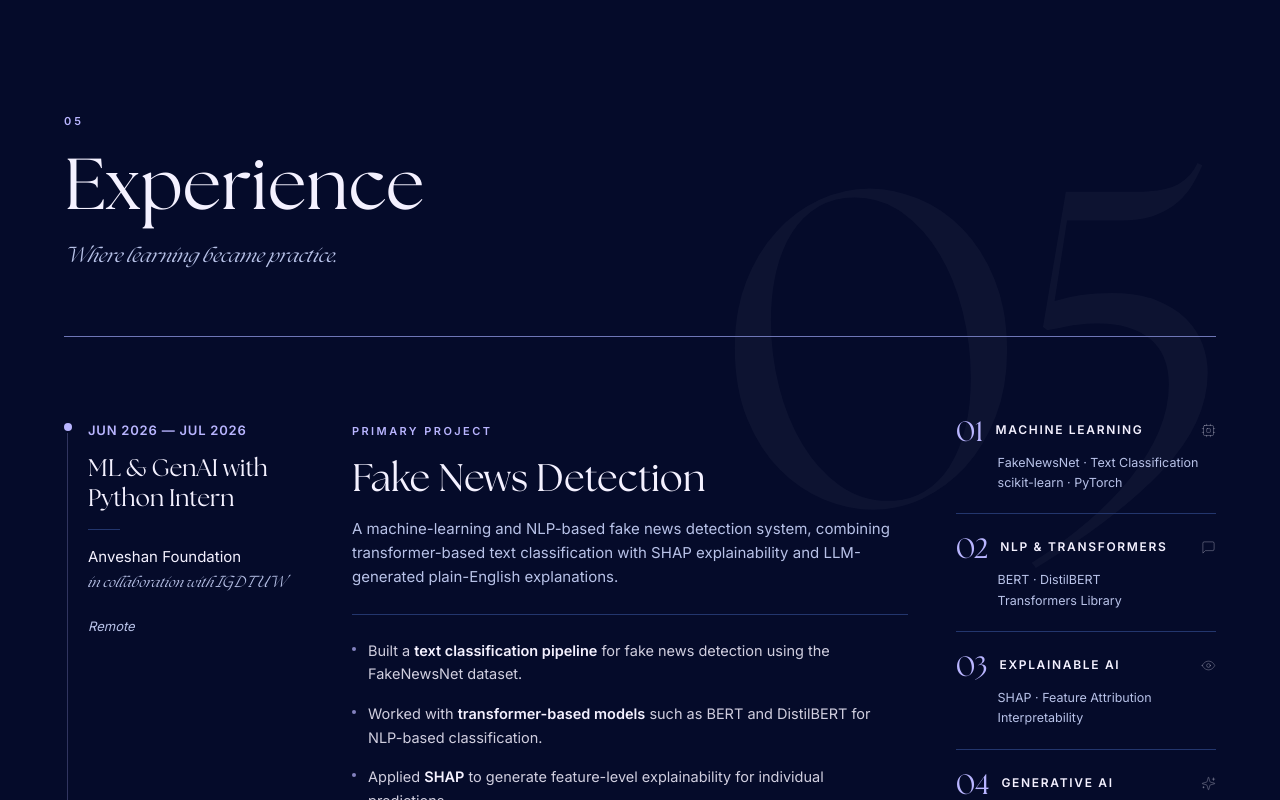
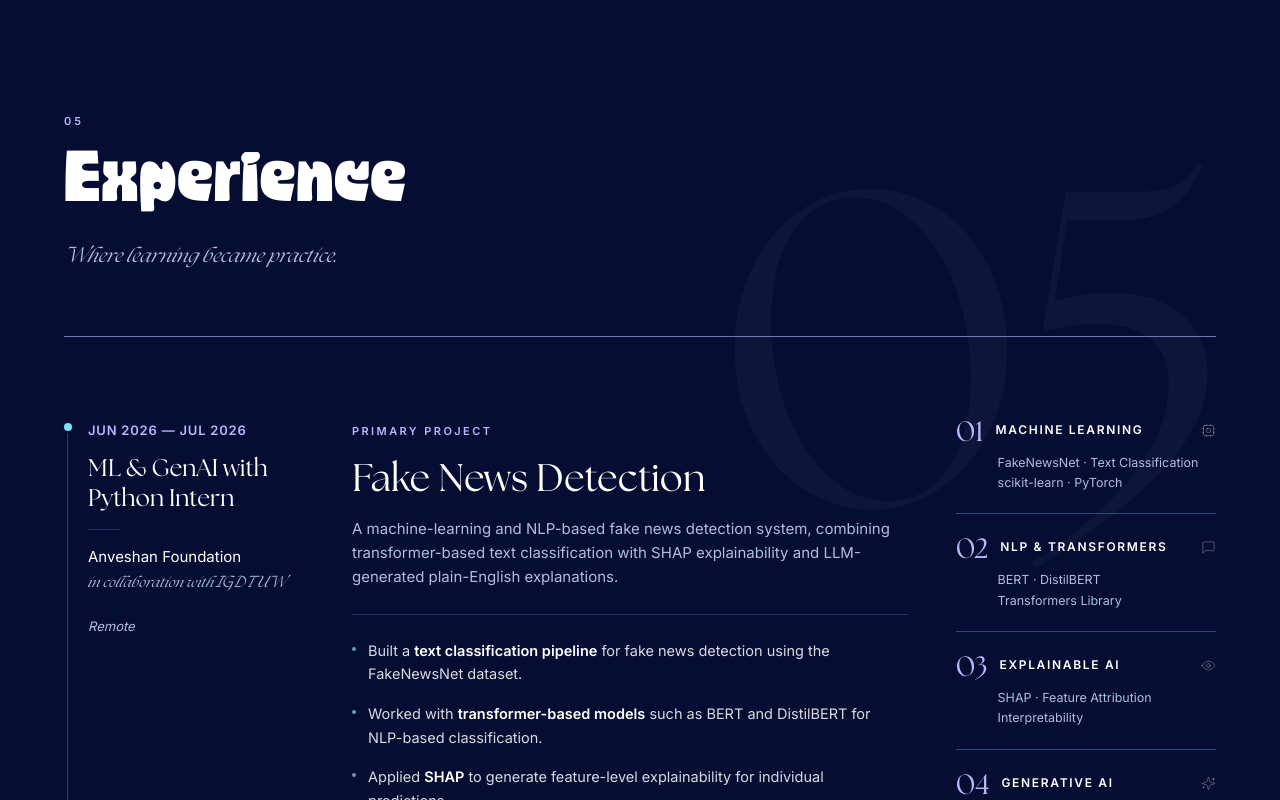
Before and after one commit to trisha29807-del/Portfolio-Trisha, a React (Vite) app: page / in a window 1280 px wide. Shown: the part 7100-7900 px from the top of the page. Built offline with nearby package versions, Linux system fonts and the light colour scheme; the HTML template or start-up script is replaced by a standard one.

Commit message:
Apply reference visual language across portfolio sections

```diff
--- a/src/components/Experience/ExperienceSection.tsx
+++ b/src/components/Experience/ExperienceSection.tsx
@@ -28,7 +28,7 @@ export function ExperienceSection() {
     <section
       ref={sectionRef}
       id="experience"
-      className="relative overflow-hidden bg-day-bg text-day-ink transition-colors duration-700 ease-editorial dark:bg-night-bg dark:text-night-ink"
+      className="relative overflow-hidden bg-[#050D32] text-white transition-colors duration-700 ease-[cubic-bezier(0.65,0,0.35,1)] dark:bg-[#050D32] dark:text-white"
     >
       {/* oversized background numeral, centered/integrated like Education & Skills */}
       <motion.div
@@ -36,7 +36,7 @@ export function ExperienceSection() {
         style={{ y: bgY }}
         className="pointer-events-none absolute inset-x-0 top-[10%] flex justify-end pr-4 sm:pr-12"
       >
-        <span className="select-none font-serif text-[22rem] leading-none text-day-ink/[0.035] dark:text-night-ink/[0.035] sm:text-[28rem]">
+        <span className="select-none font-seasons text-[22rem] leading-none text-white/[0.035] dark:text-white/[0.035] sm:text-[28rem]">
           05
         </span>
       </motion.div>
@@ -49,13 +49,13 @@ export function ExperienceSection() {
           viewport={{ once: true, margin: "-15% 0px" }}
           variants={fadeUp}
         >
-          <span className="text-[11px] font-semibold tracking-[0.28em] uppercase text-day-burgundy dark:text-night-burgundy">
+          <span className="text-[11px] font-semibold tracking-[0.28em] uppercase text-[#B9B7FF] dark:text-[#B9B7FF]">
             05
           </span>
-          <h2 className="mt-4 font-serif text-[clamp(2.5rem,6vw,4.5rem)] leading-[1.02] text-day-ink dark:text-night-ink">
+          <h2 className="mt-4 font-boldfat text-[clamp(2.5rem,6vw,4.5rem)] leading-[1.02] text-white dark:text-white">
             Experience
           </h2>
-          <p className="mt-5 max-w-[38ch] font-serif text-[19px] italic leading-relaxed text-day-muted dark:text-night-muted">
+          <p className="mt-5 max-w-[38ch] font-seasons text-[19px] italic leading-relaxed text-[#AEBEDE] dark:text-[#AEBEDE]">
             Where learning became practice.
           </p>
         </motion.div>
@@ -75,27 +75,27 @@ export function ExperienceSection() {
             variants={fadeUp}
             className="relative pl-6"
           >
-            <span className="absolute left-0 top-1.5 h-2 w-2 rounded-full bg-day-burgundy dark:bg-night-burgundy" />
-            <span className="absolute left-[3px] top-4 bottom-0 w-px bg-day-burgundy/25 dark:bg-night-burgundy/25" />
+            <span className="absolute left-0 top-1.5 h-2 w-2 rounded-full bg-[#7FDFFF] dark:bg-[#7FDFFF]" />
+            <span className="absolute left-[3px] top-4 bottom-0 w-px bg-[#7FDFFF]/25 dark:bg-[#7FDFFF]/25" />
 
-            <span className="text-[13px] font-semibold tracking-[0.06em] text-day-burgundy dark:text-night-burgundy">
+            <span className="text-[13px] font-semibold tracking-[0.06em] text-[#B9B7FF] dark:text-[#B9B7FF]">
               {experience.dateRange}
             </span>
 
-            <h3 className="mt-3 font-serif text-[1.5rem] leading-tight text-day-ink dark:text-night-ink">
+            <h3 className="mt-3 font-seasons text-[1.5rem] leading-tight text-white dark:text-white">
               {experience.role}
             </h3>
 
             <div className="mt-4 h-px w-8 bg-day-border dark:bg-night-border" />
 
-            <p className="mt-4 text-[15px] text-day-ink dark:text-night-ink">
+            <p className="mt-4 text-[15px] text-white dark:text-white">
               {experience.org}
             </p>
-            <p className="mt-1 font-serif text-[14px] italic text-day-muted dark:text-night-muted">
+            <p className="mt-1 font-seasons text-[14px] italic text-[#AEBEDE] dark:text-[#AEBEDE]">
               {experience.collaboration}
             </p>
 
-            <p className="mt-6 text-[13px] italic text-day-muted dark:text-night-muted">
+            <p className="mt-6 text-[13px] italic text-[#AEBEDE] dark:text-[#AEBEDE]">
               {experience.format}
             </p>
           </motion.div>
@@ -109,13 +109,13 @@ export function ExperienceSection() {
             variants={fadeUp}
             className="group"
           >
-            <span className="text-[11px] font-semibold tracking-[0.22em] uppercase text-day-burgundy dark:text-night-burgundy">
+            <span className="text-[11px] font-semibold tracking-[0.22em] uppercase text-[#B9B7FF] dark:text-[#B9B7FF]">
               {project.label}
             </span>
-            <h3 className="mt-3 font-serif text-[clamp(1.75rem,3vw,2.5rem)] leading-tight text-day-ink transition-colors duration-300 ease-editorial group-hover:text-day-burgundy dark:text-night-ink dark:group-hover:text-night-burgundy">
+            <h3 className="mt-3 font-seasons text-[clamp(1.75rem,3vw,2.5rem)] leading-tight text-white transition-colors duration-300 ease-[cubic-bezier(0.65,0,0.35,1)] group-hover:text-[#B9B7FF] dark:text-white dark:group-hover:text-night-burgundy">
               {project.name}
             </h3>
-            <p className="mt-4 max-w-xl text-[15px] leading-relaxed text-day-muted dark:text-night-muted">
+            <p className="mt-4 max-w-xl text-[15px] leading-relaxed text-[#AEBEDE] dark:text-[#AEBEDE]">
               {project.description}
             </p>
 
@@ -125,12 +125,12 @@ export function ExperienceSection() {
               {project.bullets.map((b) => (
                 <li
                   key={b.bold}
-                  className="flex gap-3 text-[14.5px] leading-relaxed text-day-ink/85 dark:text-night-ink/85"
+                  className="flex gap-3 text-[14.5px] leading-relaxed text-white/85 dark:text-white/85"
                 >
-                  <span className="mt-2 h-1 w-1 shrink-0 rounded-full bg-day-burgundy/70 dark:bg-night-burgundy/70" />
+                  <span className="mt-2 h-1 w-1 shrink-0 rounded-full bg-[#7FDFFF]/70 dark:bg-[#7FDFFF]/70" />
                   <span>
                     {b.lead}{" "}
-                    <strong className="font-semibold text-day-ink dark:text-night-ink">
+                    <strong className="font-semibold text-white dark:text-white">
                       {b.bold}
                     </strong>{" "}
                     {b.rest}
@@ -159,25 +159,25 @@ export function ExperienceSection() {
                 <div
                   key={item.number}
                   className={`group/meta py-5 ${
-                    i > 0 ? "border-t border-day-border dark:border-night-border" : "pt-0"
+                    i > 0 ? "border-t border-[#294777] dark:border-[#294777]" : "pt-0"
                   }`}
                 >
                   <div className="flex items-start gap-3">
-                    <span className="font-serif text-[1.75rem] leading-none text-day-burgundy dark:text-night-burgundy">
+                    <span className="font-seasons text-[1.75rem] leading-none text-[#B9B7FF] dark:text-[#B9B7FF]">
                       {item.number}
                     </span>
                     <div className="flex flex-1 items-start justify-between gap-2 pt-1">
-                      <span className="text-[12px] font-semibold tracking-[0.14em] uppercase text-day-ink transition-[letter-spacing] duration-300 ease-editorial group-hover/meta:tracking-[0.18em] dark:text-night-ink">
+                      <span className="text-[12px] font-semibold tracking-[0.14em] uppercase text-white transition-[letter-spacing] duration-300 ease-[cubic-bezier(0.65,0,0.35,1)] group-hover/meta:tracking-[0.18em] dark:text-white">
                         {item.label}
                       </span>
                       <Icon
                         size={15}
                         strokeWidth={1.5}
-                        className="mt-0.5 shrink-0 text-day-ink/30 dark:text-night-ink/30"
+                        className="mt-0.5 shrink-0 text-white/30 dark:text-white/30"
                       />
                     </div>
                   </div>
-                  <div className="mt-2 pl-[2.6rem] text-[12.5px] leading-relaxed text-day-muted dark:text-night-muted">
+                  <div className="mt-2 pl-[2.6rem] text-[12.5px] leading-relaxed text-[#AEBEDE] dark:text-[#AEBEDE]">
                     {item.lines.map((line) => (
                       <div key={line}>{line}</div>
                     ))}
@@ -198,7 +198,7 @@ export function ExperienceSection() {
         variants={fadeUp}
         className="container-editorial relative pb-24 pt-4 text-center sm:pb-32"
       >
-        <p className="mx-auto max-w-xl font-serif text-[clamp(1.25rem,2.4vw,1.75rem)] italic leading-relaxed text-day-ink dark:text-night-ink">
+        <p className="mx-auto max-w-xl font-seasons text-[clamp(1.25rem,2.4vw,1.75rem)] italic leading-relaxed text-white dark:text-white">
           Real-world problems. Real impact.
           <br />
           That&rsquo;s where growth happens.
```
